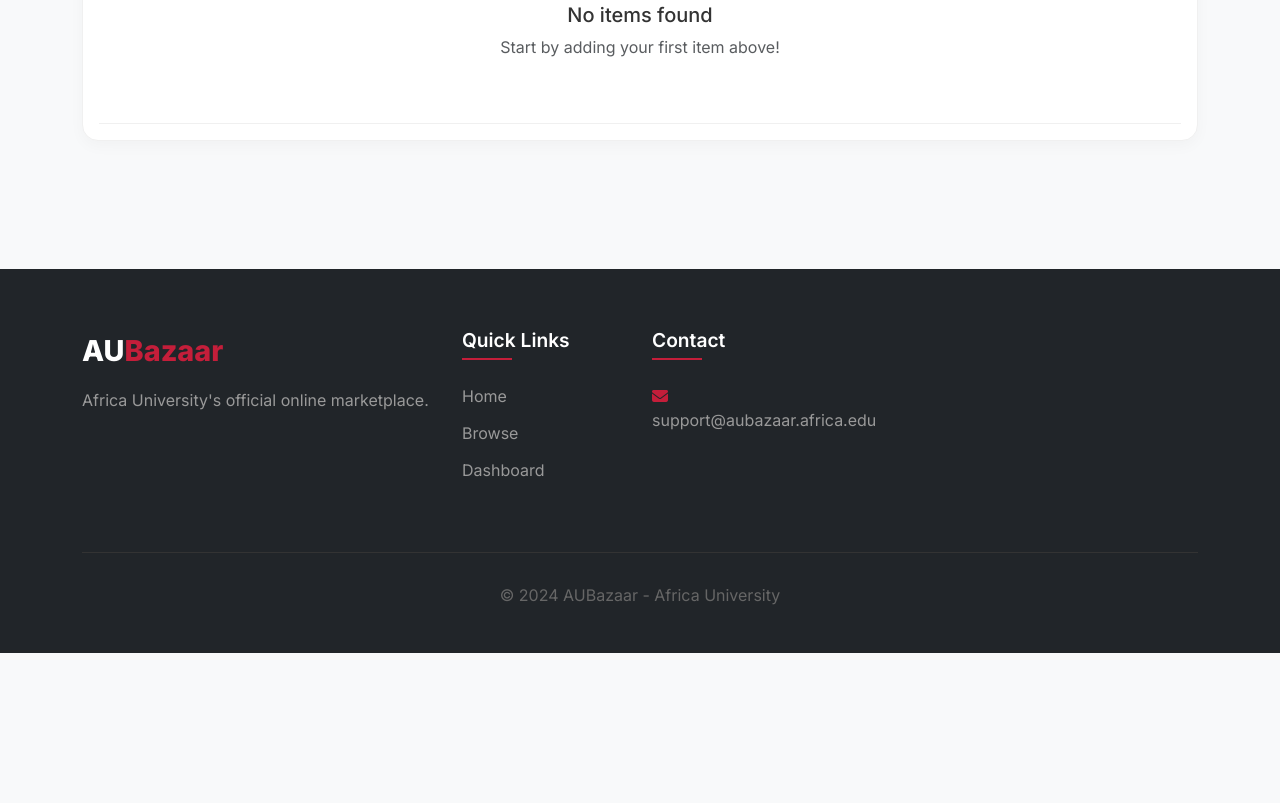
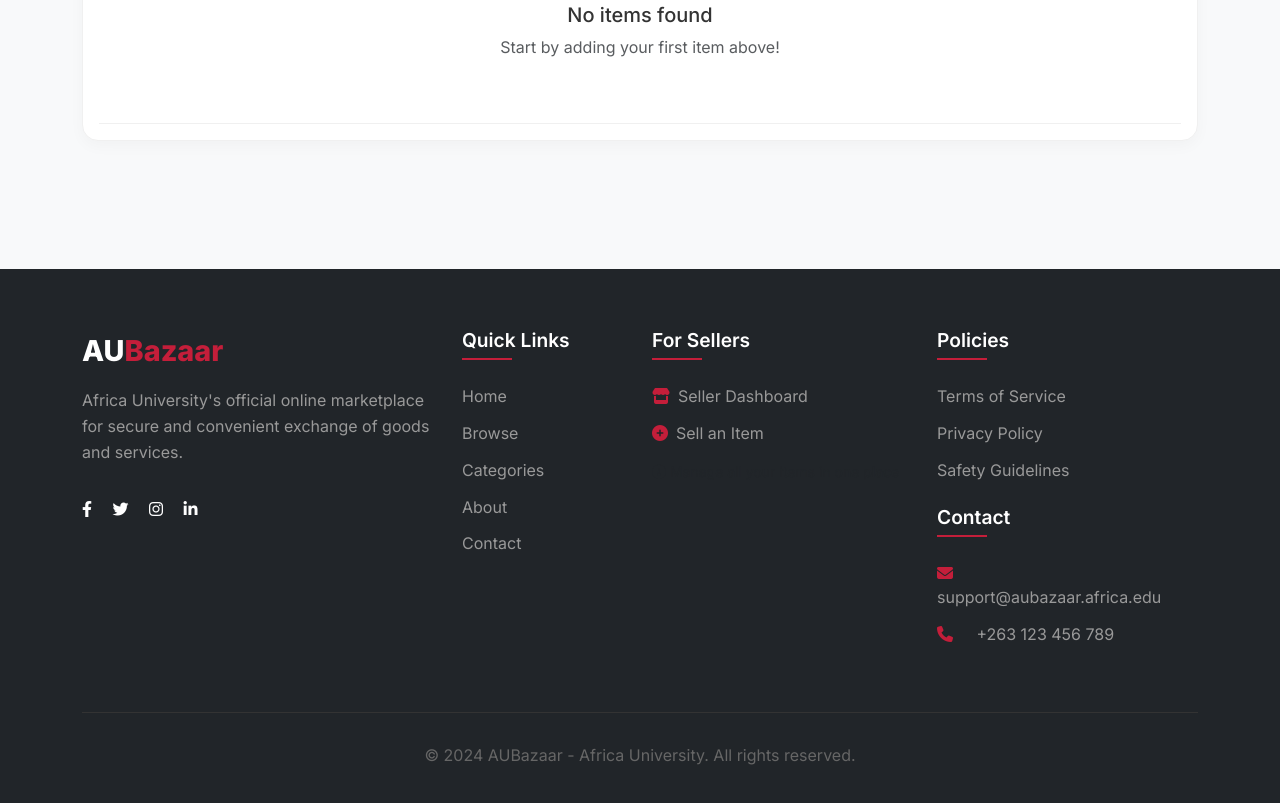
Before and after one commit to mjmatongo-debug/AUBazaar-Marketplace, a plain HTML site: page seller-dashboard.html in a window 1280 px wide. Shown: the part 963-1766 px from the top of the page. Before the commit the page ends 1616 px from the top, so only its background shows below. Drawn offline with nearby package versions, Linux system fonts and the light colour scheme; sample sign-in values are in the browser's storage.

Commit message:
Revamp footer with additional links and seller info
Updated footer section with new links and contact information.

```diff
--- a/seller-dashboard.html
+++ b/seller-dashboard.html
@@ -651,28 +651,71 @@
     <div class="container">
         <div class="row">
             <div class="col-lg-4 mb-4">
-                    <div class="footer-logo">AU<span>Bazaar</span></div>
-                    <p class="footer-text">Africa University's official online marketplace.</p>
+                <div class="footer-logo">
+                    AU<span>Bazaar</span>
                 </div>
+                <p class="footer-text">
+                    Africa University's official online marketplace for secure and convenient exchange of goods and services.
+                </p>
+                <div class="social-links">
+                    <a href="#" class="text-white me-3"><i class="fab fa-facebook-f"></i></a>
+                    <a href="#" class="text-white me-3"><i class="fab fa-twitter"></i></a>
+                    <a href="#" class="text-white me-3"><i class="fab fa-instagram"></i></a>
+                    <a href="#" class="text-white"><i class="fab fa-linkedin-in"></i></a>
+                </div>
+            </div>
+
             <div class="col-lg-2 col-md-6 mb-4">
                 <h5 class="footer-title">Quick Links</h5>
                 <ul class="footer-links">
                     <li><a href="index.html">Home</a></li>
                     <li><a href="browse.html">Browse</a></li>
-                        <li><a href="seller-dashboard.html">Dashboard</a></li>
+                    <li><a href="categories.html">Categories</a></li>
+                    <li><a href="about.html">About</a></li>
+                    <li><a href="contact.html">Contact</a></li>
                 </ul>
             </div>
+
+            <!-- SIMPLIFIED SELLER SECTION - Just ONE link to dashboard -->
+            <div class="col-lg-3 col-md-6 mb-4">
+                <h5 class="footer-title">For Sellers</h5>
+                <ul class="footer-links">
+                    <li><a href="seller-dashboard.html">
+                        <i class="fas fa-store me-2" style="color: var(--au-red);"></i>Seller Dashboard
+                    </a></li>
+                    <li><a href="create-listing.html">
+                        <i class="fas fa-plus-circle me-2" style="color: var(--au-red);"></i>Sell an Item
+                    </a></li>
+                </ul>
+                <p class="text-muted small mt-3">
+                    <i class="fas fa-info-circle"></i>
+                    Manage all your items in one place
+                </p>
+            </div>
+
             <div class="col-lg-3 mb-4">
-                    <h5 class="footer-title">Contact</h5>
-                    <div class="contact-info"><i class="fas fa-envelope"></i> support@aubazaar.africa.edu</div>
+                <h5 class="footer-title">Policies</h5>
+                <ul class="footer-links">
+                    <li><a href="#">Terms of Service</a></li>
+                    <li><a href="#">Privacy Policy</a></li>
+                    <li><a href="#">Safety Guidelines</a></li>
+                </ul>
+
+                <h5 class="footer-title mt-4">Contact</h5>
+                <div class="contact-info">
+                    <i class="fas fa-envelope"></i> support@aubazaar.africa.edu
+                </div>
+                <div class="contact-info">
+                    <i class="fas fa-phone"></i> +263 123 456 789
                 </div>
             </div>
+        </div>
+
         <div class="footer-bottom">
-                <p>&copy; 2024 AUBazaar - Africa University</p>
+            <p>&copy; 2024 AUBazaar - Africa University. All rights reserved.</p>
         </div>
     </div>
 </footer>
-
     <!-- Bootstrap JS -->
     <script src="https://cdn.jsdelivr.net/npm/bootstrap@5.3.0/dist/js/bootstrap.bundle.min.js"></script>
 
```
Lines whose indentation alone changed are shown as unchanged.
